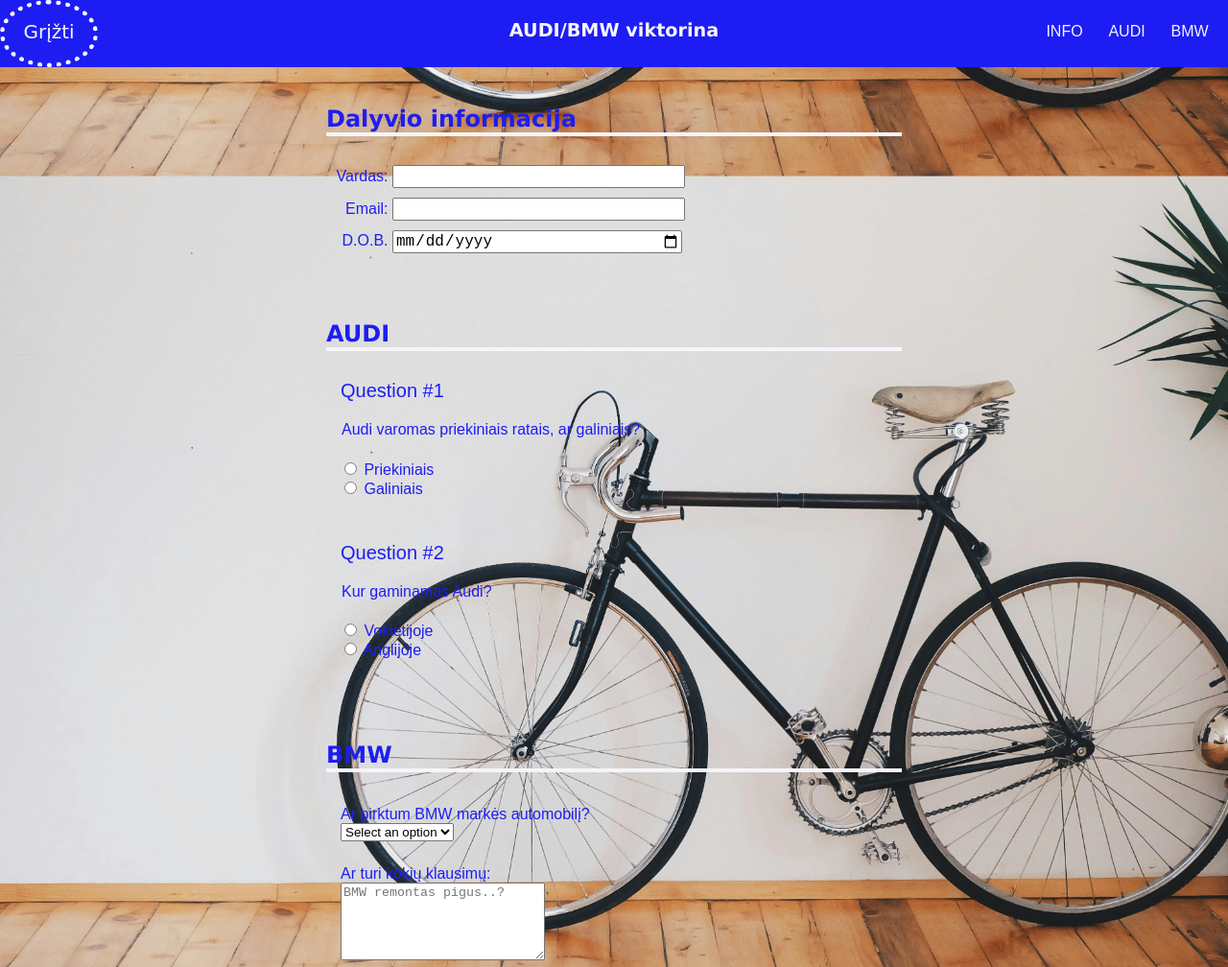
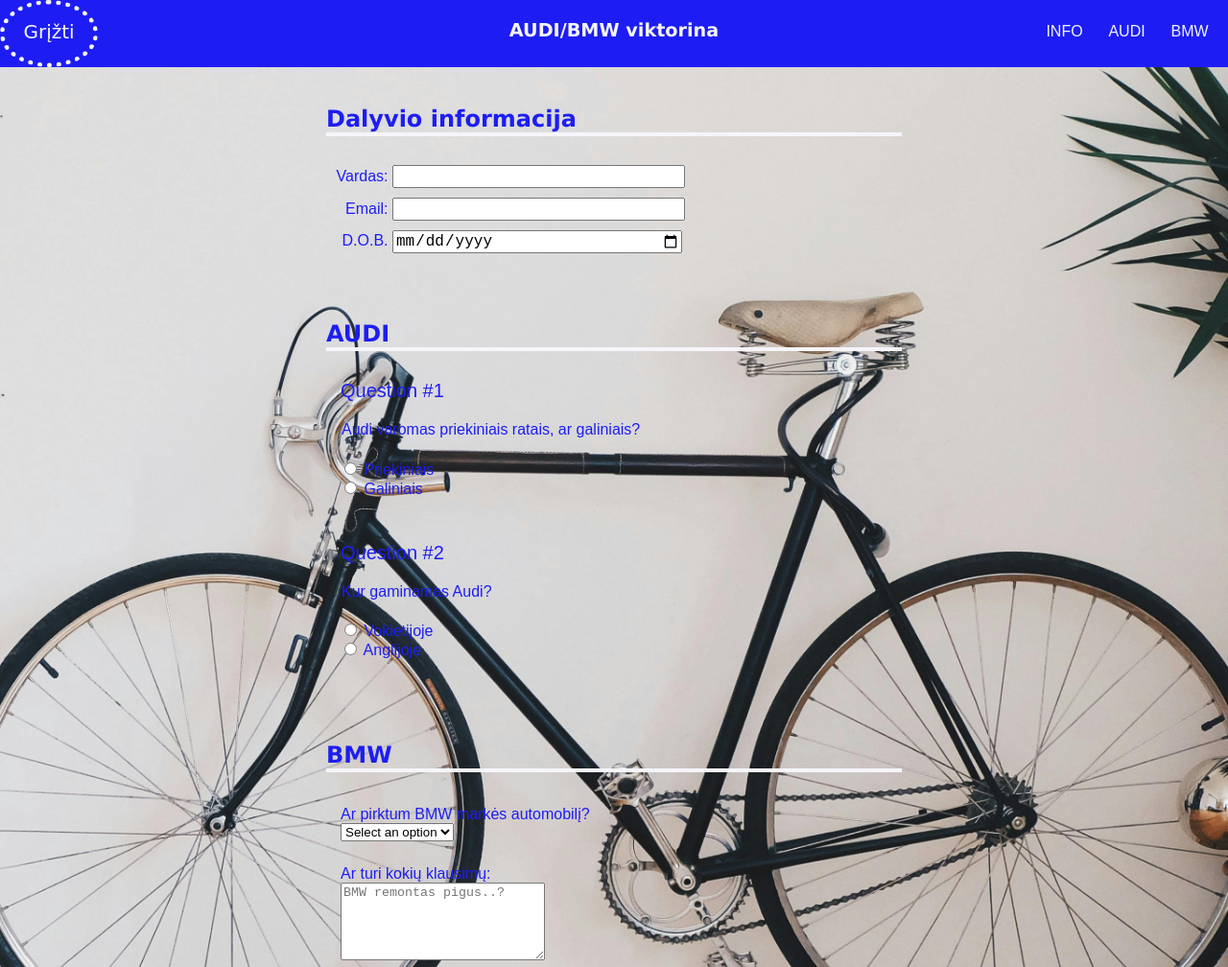
Before and after one commit to darbai123/viktorina2, a plain HTML site: page index.html in a window 1280 px wide. Shown: the top 1008 px of the page at 96% size. Drawn offline with Linux system fonts and the light colour scheme.

Commit message:
Update styles.css

```diff
--- a/styles.css
+++ b/styles.css
@@ -10,8 +10,10 @@
   font-family: fantasy;
   margin: 0;
   background-image: url('img/dviratis.jpg'); /* pakeiskite 'nuotraukos_nuoroda.jpg' į savo paveikslėlio URL */
-  background-size: contain;
-  background-position: center;
+/*   background-size: cover;
+  background-position: center; */
+  background-size: auto 100%;
+  background-position: right;
 }
 
 header {
```
